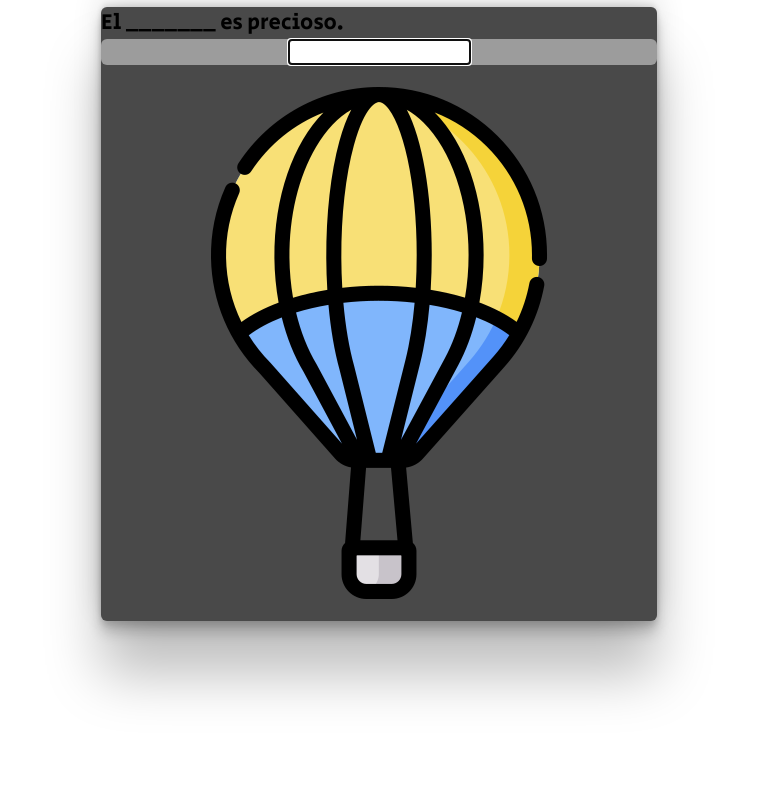
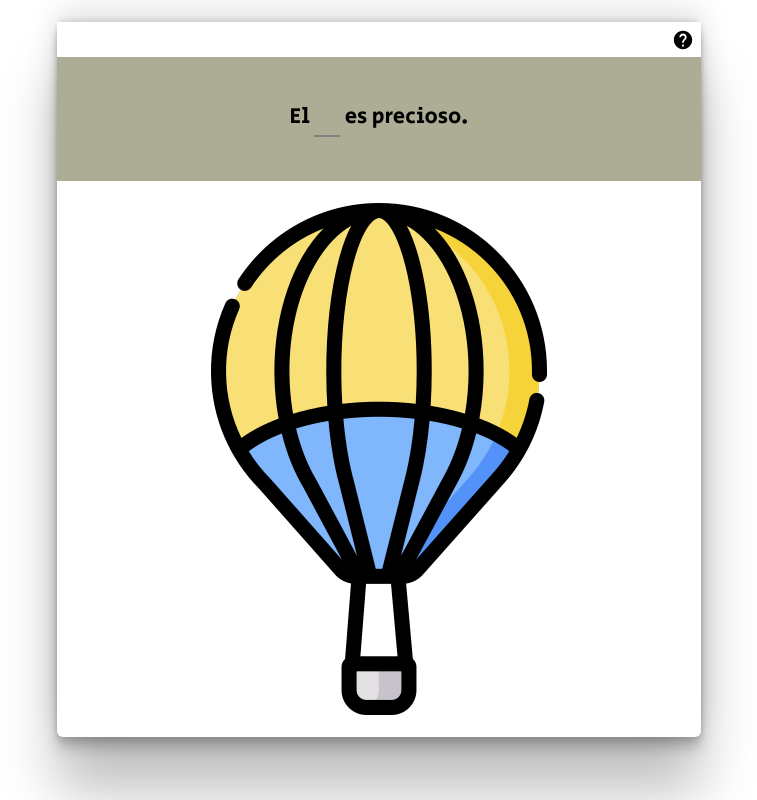
Before and after one commit to divagueame/raro, a React (Create React App) app: page / in a window 1280 px wide. Both pictures are taken after a click on the button "New game". Shown: the whole page, without its empty margins (261-1018 px from the left). Built offline with nearby package versions, Linux system fonts and the light colour scheme.

Commit message:
Help icon

```diff
--- a/package.json
+++ b/package.json
@@ -4,12 +4,15 @@
   "private": true,
   "homepage": "https://divagueame.github.io/raro",
   "dependencies": {
+    "@react-icons/all-files": "^4.1.0",
     "@testing-library/jest-dom": "^5.11.4",
     "@testing-library/react": "^11.1.0",
     "@testing-library/user-event": "^12.1.10",
     "gh-pages": "^3.2.3",
     "react": "^17.0.2",
     "react-dom": "^17.0.2",
+    "react-icons": "^4.3.1",
+    "react-input-autosize": "^3.0.0",
     "react-scripts": "4.0.3",
     "react-transition-group": "^4.4.2",
     "web-vitals": "^1.0.1"
--- a/src/App.css
+++ b/src/App.css
@@ -55,12 +55,21 @@ button:active {
 }
 
 .help-btn {
+  display: flex;
+  justify-content: flex-end;
   background-color: white;
-   padding: .3rem;
-   border: 1px solid blueviolet;
-   border-radius: 0;
+  padding: .3rem;
+  border-radius: 0;
 }
-
+.help-btn > *:hover {
+  cursor: pointer;
+  /* background-color: black; */
+  transform: rotate(360deg);
+  transition: 370ms all ease-in;
+}
+.help-btn > div {
+  /* background-image:url('../public/question.svg') */
+}
 .guessDisplayContainer {
   /* background-color: rgb(212, 212, 212); */
   /* width: 100%; */
@@ -68,38 +77,48 @@ button:active {
   flex-direction: column;
   /* justify-content: center; */
   align-content: center;
-  margin: .31rem 1rem
+  margin: 1rem 1rem
 }
 
 .guessDisplay {
   border-radius: 6px;
   box-shadow: rgba(0, 0, 0, 0.25) 0px 54px 55px, rgba(0, 0, 0, 0.12) 0px -12px 30px, rgba(0, 0, 0, 0.12) 0px 4px 6px, rgba(0, 0, 0, 0.17) 0px 12px 13px, rgba(0, 0, 0, 0.09) 0px -3px 5px;
-
-  background-color: rgb(73, 73, 73);
+  /* border: 4px solid #ACAD94; */
+  /* background-color: rgb(73, 73, 73); */
   margin: 0 auto;
   display: flex;
   flex-direction: column;
   align-content: center;
 }
 form {
-  background-color: rgb(156, 156, 156);
+
   display: flex;
   align-content: center;
   justify-content: center;
-  border-radius: 6px;
+  padding: 2rem;
+  background-color: #ACAD94;
+  /* margin-top: 2rem; */
+  /* border-radius: 6px; */
 }
-input[type="text"] {
-/* outline: none !important; */
-border-color: #00000000;
-/* padding: 1rem; */
-/* border-bottom: 2px grey solid; */
-/* border-radius: 1rem; */
-/* font-size: 2rem; */
 
+.userAnswerInput {
+  margin: 0 .2rem;
 }
+.userAnswerInput > input{
+  background-color: inherit;
+  outline: none;
+  border: 0px solid #00000000;
+  border-color: #00000000;
+  border-bottom: 2px grey solid;
+  font-size: 1rem;
+  min-width: 1rem;
+  text-align: center;
+  color: #373D20;
+}
+
 .guess-display-img {
-  /* margin: 2em; */
-  padding: 1em;
+  padding: 1rem 3rem;
+
   width: 100%;
   height: auto;
 }
--- a/src/App.js
+++ b/src/App.js
@@ -2,7 +2,7 @@ import './App.css';
 import Header from './Header'
 import UserInput from './UserInput';
 import GuessDisplay from './GuessDisplay';
-import GetHelp from './GetHelp';
+
 import NextGameButton from './NextGameButton';
 import {useState, useEffect } from 'react';
 
@@ -61,7 +61,7 @@ function App() {
   const [wordsArray, setWordsArray] = useState(wordsBank);
   const [currentWord, setCurrentWord] = useState();
   const [playing,setPlaying] = useState(false);
-  const [helped,setHelped] = useState(false);
+
 
 
   function updateCurrentWord(){
@@ -97,7 +97,7 @@ function App() {
 
       {/* {playing && <GetHelp setHelped={setHelped} word={currentWord}/>} */}
 
-      {playing && <GuessDisplay word={currentWord} helped={helped} triggerNext={triggerNext}/>}
+      {playing && <GuessDisplay word={currentWord} triggerNext={triggerNext}/>}
 
 
 
--- a/src/GetHelp.js
+++ b/src/GetHelp.js
@@ -1,4 +1,6 @@
 import { useState } from "react/cjs/react.development";
+import { MdHelp } from 'react-icons/md';
+
 
 const GetHelp = ({setHelped}) => {
   const [helpTime,setHelpTime] = useState(1000);
@@ -14,7 +16,12 @@ const GetHelp = ({setHelped}) => {
   }
 
 return (
-  <button className="help-btn" onClick={()=>{handleHelpBtn()}} >"Help!"</button>
+  <div  className="help-btn">
+    <MdHelp onClick={()=>{handleHelpBtn()}}/>
+
+  </div>
+
+
 )
 }
 export default GetHelp
--- a/src/GuessDisplay.js
+++ b/src/GuessDisplay.js
@@ -1,6 +1,10 @@
+import {useState } from 'react';
 import UserInput from './UserInput';
+import GetHelp from './GetHelp';
 
-const GuessDisplay = ({word, helped, triggerNext}) => {
+const GuessDisplay = ({word, triggerNext}) => {
+
+  const [helped,setHelped] = useState(false);
 
   function splitSentence(s,i){
     let arr = [];
@@ -21,9 +25,10 @@ const GuessDisplay = ({word, helped, triggerNext}) => {
   return (
     <div className="guessDisplayContainer">
       <div className="guessDisplay">
-      {helped && <p>{splitSentence(word.sentence,word.wordIndex)[0]} {word.word} {splitSentence(word.sentence,word.wordIndex)[1]}</p>}
-      {!helped && <p>{splitSentence(word.sentence,word.wordIndex)[0]} {hiddenWordUnderscores(word)} {splitSentence(word.sentence,word.wordIndex)[1]}</p>}
-      <UserInput currentWord={word.word} triggerNext={triggerNext}/>
+      <GetHelp setHelped={setHelped} word={word}/>
+      {/* {helped && <p>{splitSentence(word.sentence,word.wordIndex)[0]} {word.word} {splitSentence(word.sentence,word.wordIndex)[1]}</p>}
+      {!helped && <p>{splitSentence(word.sentence,word.wordIndex)[0]} {hiddenWordUnderscores(word)} {splitSentence(word.sentence,word.wordIndex)[1]}</p>}  */}
+      <UserInput word={word} triggerNext={triggerNext}/>
       <img className="guess-display-img" src={process.env.PUBLIC_URL + word.imgSrc} alt="Guess..." />
 
 
--- a/src/UserInput.js
+++ b/src/UserInput.js
@@ -1,12 +1,23 @@
+import AutosizeInput from 'react-input-autosize';
+
 import { useState, useEffect } from "react";
 
-const UserInput = ({currentWord, triggerNext}) => {
+const UserInput = ({word, triggerNext}) => {
   const [userInput, setUserInput] = useState("");
   const [isSolved, setIsSolved] = useState(false)
+  let sentence = word.sentence
+
+  function splitSentence(s,i){
+    let arr = [];
+    arr[0] = s.substr(0,i);
+    arr[1] = s.substr(i);
+    return arr
+  }
+
 
 
   useEffect(()=>{
-    if(userInput===currentWord){
+    if(userInput===word.word){
 
       setIsSolved(true);
       setTimeout(() => {
@@ -30,9 +41,21 @@ const UserInput = ({currentWord, triggerNext}) => {
 
   function submitFunction(e){e.preventDefault()}
 
+  let adjustedWidth = ()=>{
+    let thisLength = userInput.length;
+    console.log(thisLength)
+    return '2010px'
+  }
+
   return (
-    <form onSubmit={submitFunction}>
-      <input type="text" autoFocus value={userInput} onChange={handleUserInput}></input>
+    <form onSubmit={submitFunction}> {splitSentence(sentence,word.wordIndex)[0]}
+      <AutosizeInput autoFocus className="userAnswerInput"
+	name="form-field-name"
+	value={userInput}
+  onChange={handleUserInput}
+/>
+      {/* <input type="text" autoFocus value={userInput} onChange={handleUserInput}></input>   */}
+      {splitSentence(sentence,word.wordIndex)[1]}
       {/* <div>user input: {userInput}</div> */}
       {/* <div>{isSolved && 'SOLVED!'}</div> */}
     </form>
```
Also changed, not shown: src/question.svg (added), 1 other file (tests, documents, lock files or other folders).
